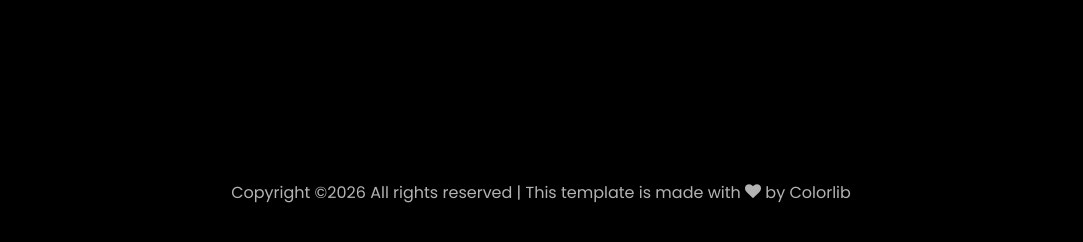
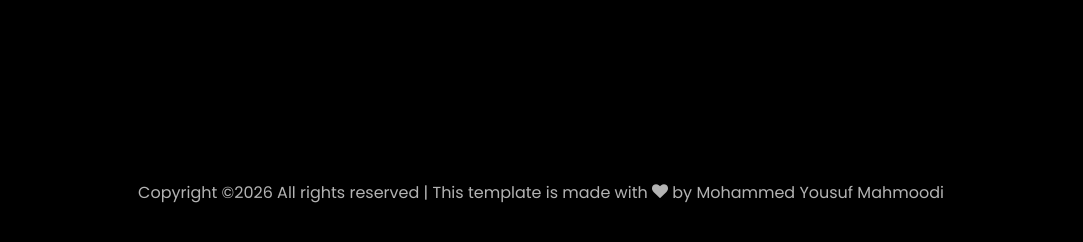
Before and after one commit to MohammedYousufMahmoodi/MohammedYousufMahmoodi.github.io, a plain HTML site: page index.html in a window 1280 px wide. Shown: the part 3656-3898 px from the top of the page, without its empty margins (99-1182 px from the left). Drawn offline with Linux system fonts and the light colour scheme; files whose address does not match are found by name.

Commit message:
Update index.html

```diff
--- a/index.html
+++ b/index.html
@@ -602,7 +602,7 @@
 			<div class="col-md-12 text-center">
 
 			  <p><!-- Link back to Colorlib can't be removed. Template is licensed under CC BY 3.0. -->
-	Copyright &copy;<script>document.write(new Date().getFullYear());</script> All rights reserved | This template is made with <i class="icon-heart color-danger" aria-hidden="true"></i> by <a href="https://colorlib.com" target="_blank">Colorlib</a>
+	Copyright &copy;<script>document.write(new Date().getFullYear());</script> All rights reserved | This template is made with <i class="icon-heart color-danger" aria-hidden="true"></i> by <a href="" target="_blank">Mohammed Yousuf Mahmoodi</a>
 	<!-- Link back to Colorlib can't be removed. Template is licensed under CC BY 3.0. --></p>
 			</div>
 		  </div>
```
